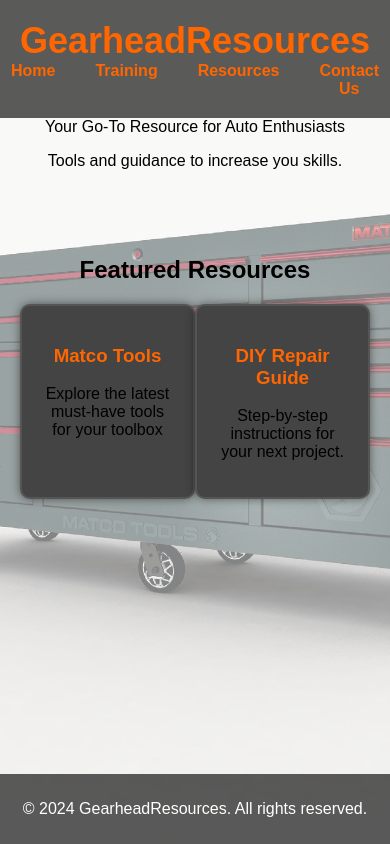
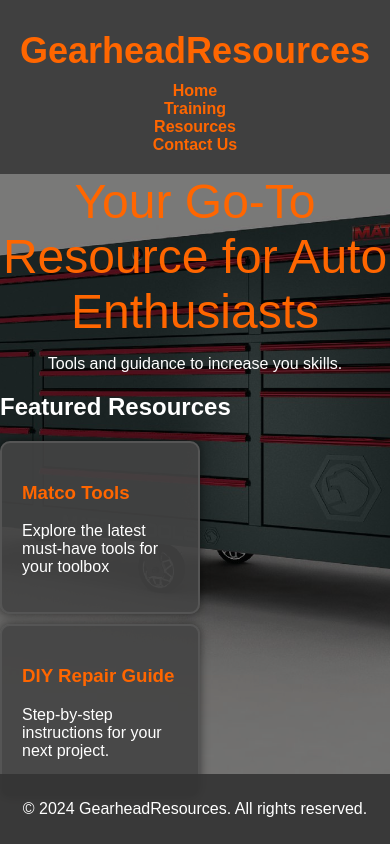
Before and after one commit to Jmerello/Gearheadresources, a PHP site: page / in a window 390 px wide. Run offline with PHP 8.4, Linux system fonts and the light colour scheme.

Commit message:
Update style.css

```diff
--- a/style.css
+++ b/style.css
@@ -1,31 +1,92 @@
-/* General Background Setup */
+/* Mobile Portrait Mode */
+@media screen and (max-width: 768px) and (orientation: portrait) {
+    body {
+        flex-direction: column;
+        padding: 10px;
+    }
+
+    header h1 {
+        font-size: 28px;
+        padding: 10px;
+    }
+
+    nav ul {
+        flex-direction: column;
+        align-items: center;
+    }
+
+    nav ul li {
+        margin: 10px 0;
+    }
+
+    .resource-item {
+        width: 90%;
+        margin: 10px 0;
+    }
+
+    .resource-category img {
+        width: 100px;
+        height: auto;
+    }
+
+    footer {
+        flex-direction: column;
+        padding: 15px 0;
+    }
+
+    footer .nav-button {
+        padding: 8px 10px;
+        font-size: 14px;
+    }
+}
+
+/* Optional: Very small screens (less than 480px) */
+@media screen and (max-width: 480px) {
+    header h1 {
+        font-size: 24px;
+    }
+
+    .resource-item {
+        padding: 15px;
+    }
+}
+
+/* General Body Styling */
 body {
-    background-image: url('toolbox.jpg'); /* Ensure the path is correct */
-    background-size: cover;               /* Cover full screen */
-    background-repeat: no-repeat;         /* No repeating */
-    background-position: center;          /* Centered background */
-    background-color: rgba(255, 255, 255, 0.5); /* White background with 50% opacity */
-    background-blend-mode: overlay;       /* Blend image with background color */
-    margin: 0;                            /* Remove default margins */
-    padding: 0;                           /* Remove default padding */
-    font-family: Arial, sans-serif;       /* Default font */
-    height: 100vh;                        /* Full viewport height */
+    font-family: Arial, sans-serif;
+    background: url('toolbox.jpg') no-repeat center center/cover;
+    background-size: cover;
+    background-attachment: fixed;
+    color: #fff;
+    margin: 0;
+    padding: 0;
     display: flex;
     flex-direction: column;
+    height: 100vh;
 }
 
-/* Content section takes up available space */
+/* Overlay for readability */
+body::before {
+    content: "";
+    position: fixed;
+    top: 0;
+    left: 0;
+    width: 100%;
+    height: 100%;
+    background: rgba(0, 0, 0, 0.5);  /* 50% black overlay */
+    z-index: -1;
+}
+
+/* Content section */
 .content {
     flex-grow: 1;
     padding: 20px;
-    padding-bottom: 50px; /* Prevents footer overlap */
-    background-color: rgba(255, 255, 255, 0.8); /* Adds white with 80% opacity */
-    box-sizing: border-box; /* Ensure padding doesn’t affect width */
+    padding-bottom: 50px;
 }
 
 /* Header Styling */
 header {
-    background-color: rgba(51, 51, 51, 0.8);  /* Semi-transparent dark background */
+    background-color: rgba(51, 51, 51, 0.8);  /* Dark semi-transparent background */
     padding: 20px 0;
     text-align: center;
 }
@@ -65,15 +126,26 @@
     text-align: center;
 }
 
-#shop h2 {
+#shop s2 {
+    text-align: center;
     font-size: 48px;
     margin-bottom: 20px;
     color: #ff6600;
 }
 
 /* Resource Items */
+.resource-item {
+    background-color: rgba(68, 68, 68, 0.9);  /* Semi-transparent dark gray */
+    border: 2px solid #555;
+    padding: 20px;
+    width: 40%;
+    border-radius: 10px;
+    box-shadow: 0 0 10px rgba(0, 0, 0, 0.5);
+    color: white;
+}
+
 .resource-item h3 a {
-    color: #ff6600;  /* Matches the header color */
+    color: #ff6600;
     text-decoration: none;
     transition: color 0.3s;
 }
@@ -82,41 +154,7 @@
     color: #ffd700;
 }
 
-/* Featured Section */
-#featured {
-    padding: 50px 20px;
-    text-align: center;
-}
-
-/* Resource List Layout */
-.resource-list {
-    display: flex;
-    justify-content: space-around;
-    margin-top: 20px;
-}
-
-.resource-item {
-    background-color: #444;
-    border: 2px solid #555;
-    padding: 20px;
-    width: 40%;
-    border-radius: 10px;
-    box-shadow: 0 0 10px rgba(0, 0, 0, 0.5);
-}
-
 /* Resource Categories */
-.resource-sections {
-    display: flex;
-    flex-direction: column;
-    align-items: center;
-    margin: 50px 0;
-}
-
-/* Background adjustment for the resource category */
-.resource-category {
-    margin: 20px 0;
-}
-
 .resource-category h2 a {
     color: #ff6600;
     text-decoration: none;
@@ -169,7 +189,7 @@
 
 /* Footer Styling */
 footer {
-    background-color: rgba(51, 51, 51, 0.8); /* Same opacity as header */
+    background-color: rgba(51, 51, 51, 0.9);  /* Semi-transparent dark footer */
     color: white;
     text-align: center;
     padding: 10px 0;
```
Also changed, not shown: other parts of style.css (+11 -42 lines).
